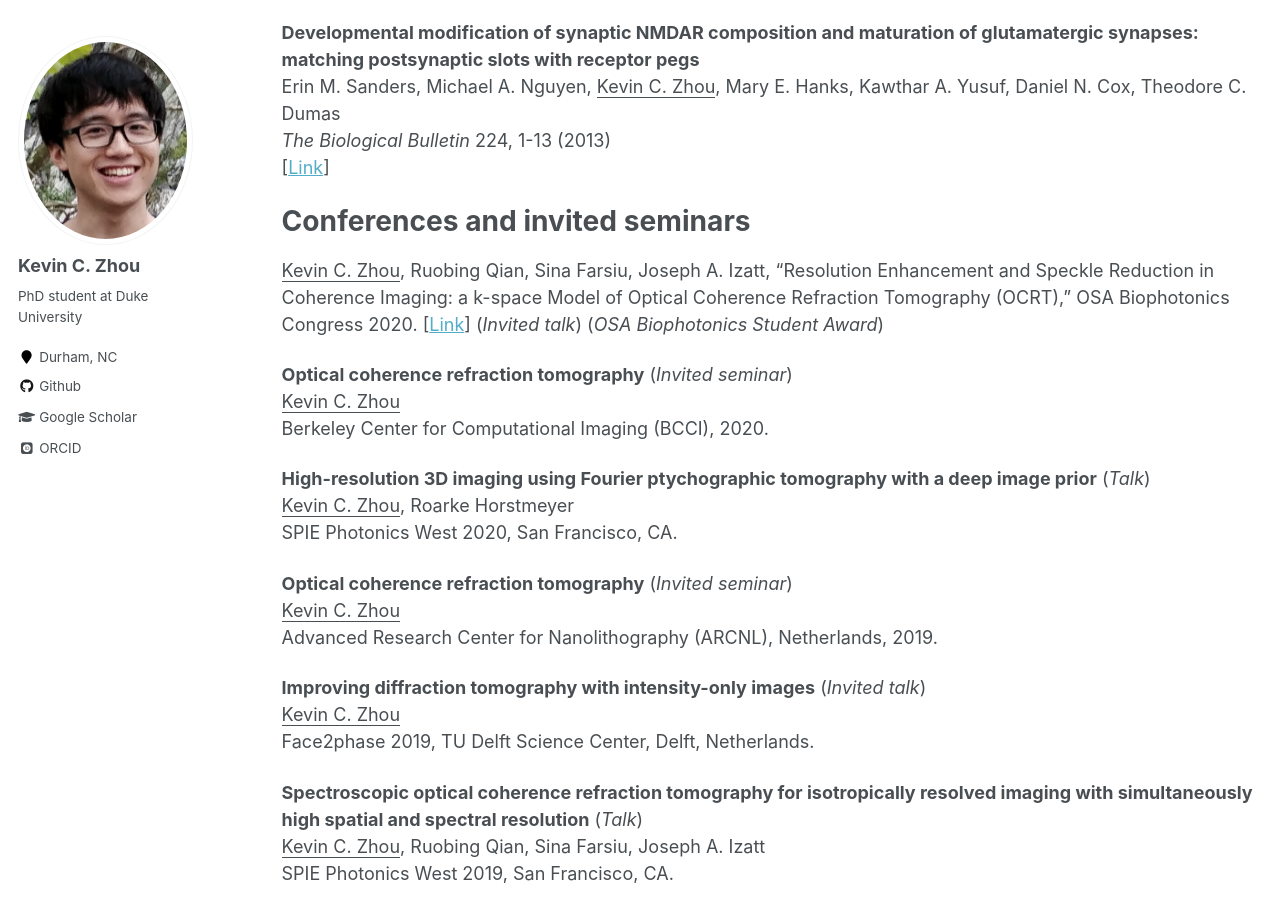
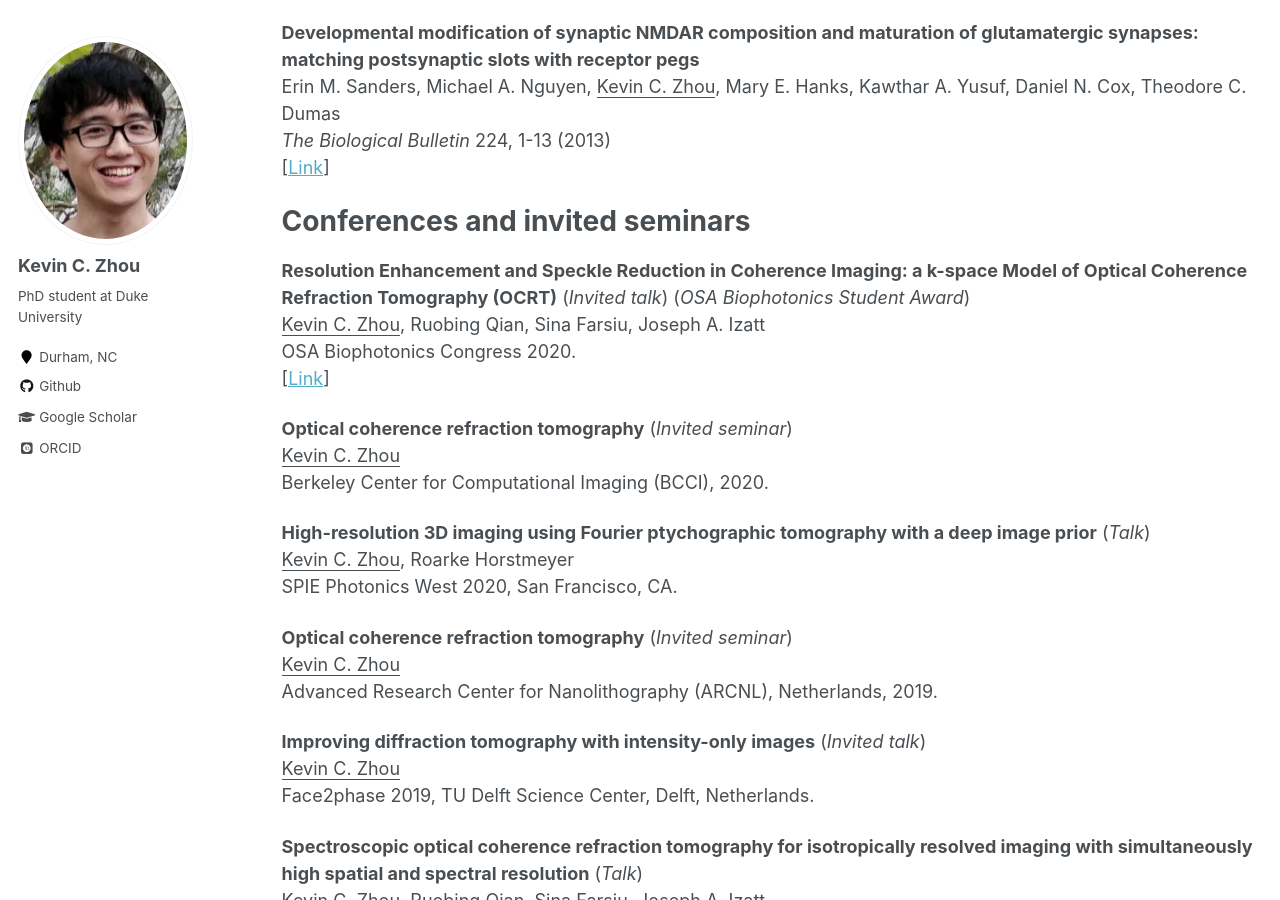
Before and after one commit to kevinczhou/kevinczhou.github.io, a Jekyll site: the page built from _pages/publications.md, in a window 1280 px wide and 900 px high, scrolled down 2517 px. Built offline with Jekyll 4.4.1, drawn with Linux system fonts in a browser that asks for light colours; some web fonts are replaced.

```diff
--- a/_pages/publications.md
+++ b/_pages/publications.md
@@ -91,7 +91,10 @@ Erin M. Sanders, Michael A. Nguyen, <ins>Kevin C. Zhou</ins>, Mary E. Hanks, Kaw
 [[Link](https://www.journals.uchicago.edu/doi/abs/10.1086/BBLv224n1p1)]
 
 # Conferences and invited seminars
-<ins>Kevin C. Zhou</ins>, Ruobing Qian, Sina Farsiu, Joseph A. Izatt, “Resolution Enhancement and Speckle Reduction in Coherence Imaging: a k-space Model of Optical Coherence Refraction Tomography (OCRT),” OSA Biophotonics Congress 2020. [[Link](https://www.osapublishing.org/abstract.cfm?uri=OCT-2020-OTu1E.2)] (*Invited talk*) (*OSA Biophotonics Student Award*)
+**Resolution Enhancement and Speckle Reduction in Coherence Imaging: a k-space Model of Optical Coherence Refraction Tomography (OCRT)**  (*Invited talk*) (*OSA Biophotonics Student Award*)
+<ins>Kevin C. Zhou</ins>, Ruobing Qian, Sina Farsiu, Joseph A. Izatt
+OSA Biophotonics Congress 2020.
+[[Link](https://www.osapublishing.org/abstract.cfm?uri=OCT-2020-OTu1E.2)]
 
 **Optical coherence refraction tomography** (*Invited seminar*)
 <ins>Kevin C. Zhou</ins>
```
